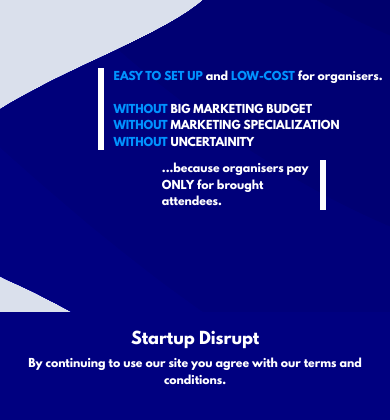
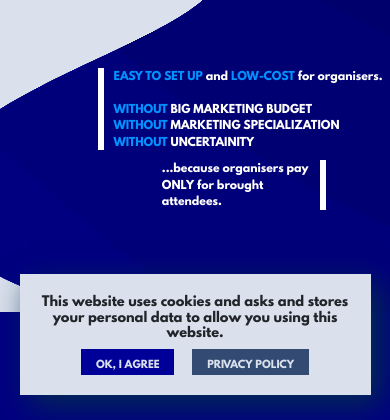
Before and after one commit to Johnny1188/Eventos, a Django app: page / in a window 390 px wide. Shown: the part 424-844 px from the top of the page. Run offline with Django 3.2, Linux system fonts and the light colour scheme; parts of the project's set-up code (start-up, migrations or seed data) failed here and were passed over; some libraries are stand-ins or nearby versions.

Commit message:
Added gdpr-cookies-popup-box

```diff
--- a/rewardado/static/base.css
+++ b/rewardado/static/base.css
@@ -9,6 +9,54 @@ body {
     background-color: #dae0ec;
     background-size: cover;
     background-repeat: no-repeat;
+}
+#gdpr_cookies_consent_container {
+    position: fixed;
+    bottom: 25px;
+    left: 30vw;
+    z-index: 1000;
+    display: none;
+    width: 40vw;
+    background-color: #dae0ec;
+    box-shadow: 10px 10px 30px #042d50;
+    text-align: center;
+    padding: 30px 40px;
+}
+.buttons_in_gdpr_consent_container {
+    width: 100%;
+}
+.buttons_in_gdpr_consent_container button {
+    color: #dae0ec;
+    border: 0px;
+    padding: 8px 15px 3px 15px;
+}
+#gdpr_consent_agree_btn {
+    background-color: #000099;
+    margin-right: 15px;
+}
+#gdpr_consent_privacy_btn {
+    background-color: #042250c7;
+}
+.buttons_in_gdpr_consent_container button:hover {
+    opacity: 0.8;
+}
+@media only screen and (max-width: 1020px) {
+    #gdpr_cookies_consent_container {
+        width: 70vw;
+        left: 15vw;
+    }
+}
+@media only screen and (max-width: 580px) {
+    #gdpr_cookies_consent_container {
+        width: 90vw;
+        min-height: unset;
+        left: 5vw;
+        font-size: 10px;
+        padding: 20px 14px;
+    }
+    #gdpr_cookies_consent_container h6 {
+        font-size: 13px;
+    }
 }
 
 /*
--- a/rewardado/templates/base.html
+++ b/rewardado/templates/base.html
@@ -59,6 +59,15 @@
     </div>
     {% endif %}
 
+    <!-- GDPR and COOKIES pop-up box -->
+    <div id="gdpr_cookies_consent_container">
+        <h6>This website uses cookies and asks and stores your personal data to allow you using this website.</h6>
+        <div class="buttons_in_gdpr_consent_container">
+            <button id="gdpr_consent_agree_btn">OK, I AGREE</button>
+            <a href="https://www.startupdisrupt.com/privacy-policy/" id="gdpr_consent_privacy_link"><button id="gdpr_consent_privacy_btn">PRIVACY POLICY</button>
+        </div>
+    </div>
+
     <footer class="footer py-3">
         <div class="mx-auto">
             <h6 class="text-center">Startup Disrupt</h6>
@@ -69,5 +78,20 @@
 <script src="https://code.jquery.com/jquery-3.5.1.slim.min.js" integrity="sha384-DfXdz2htPH0lsSSs5nCTpuj/zy4C+OGpamoFVy38MVBnE+IbbVYUew+OrCXaRkfj" crossorigin="anonymous"></script>
 <script src="https://cdn.jsdelivr.net/npm/popper.js@1.16.0/dist/umd/popper.min.js" integrity="sha384-Q6E9RHvbIyZFJoft+2mJbHaEWldlvI9IOYy5n3zV9zzTtmI3UksdQRVvoxMfooAo" crossorigin="anonymous"></script>
 <script src="https://stackpath.bootstrapcdn.com/bootstrap/4.5.0/js/bootstrap.min.js" integrity="sha384-OgVRvuATP1z7JjHLkuOU7Xw704+h835Lr+6QL9UvYjZE3Ipu6Tp75j7Bh/kR0JKI" crossorigin="anonymous"></script>
+
+<!-- GDPR and COOKIES consent -->
+<script>
+let gdpr_consent = window.sessionStorage.getItem("gdpr-cookies-consent");
+if(gdpr_consent == null) {
+    let gdpr_consent_box = document.getElementById("gdpr_cookies_consent_container");
+    let gdpr_consent_agree_btn = document.getElementById("gdpr_consent_agree_btn");
+    gdpr_consent_agree_btn.addEventListener("click",() => {
+        gdpr_consent_box.style.display = "none";
+        window.sessionStorage.setItem("gdpr-cookies-consent",true);
+    })
+    gdpr_consent_box.style.display = "block";
+}
+</script>
+
 </body>
 </html>
```
Also changed, not shown: static/base.css (+48 -0 lines).
